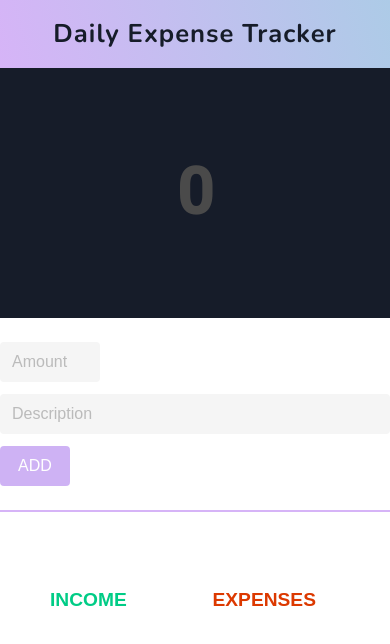
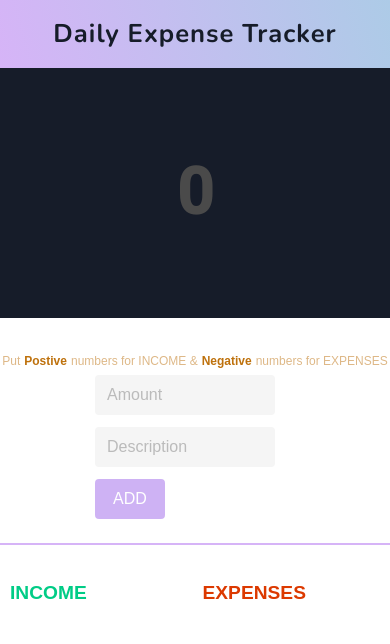
Before and after one commit to namrata9503/daily-expense-ng-app, an Angular app: page / in a window 390 px wide. Shown: the top 644 px of the page. Built offline with nearby package versions, Linux system fonts and the light colour scheme.

Commit message:
added responsive UI

```diff
--- a/src/app/add-item-form/add-item-form.component.html
+++ b/src/app/add-item-form/add-item-form.component.html
@@ -1,22 +1,25 @@
 <form #itemForm="ngForm" (ngSubmit)="onSubmit(itemForm)">
+        <p class="info">Put <strong> Postive </strong> numbers for INCOME & <strong> Negative </strong> numbers for EXPENSES</p>
+
   <div class="field is-horizontal">
     <div class="field-body">
+
       <div class="field is-narrow">
         <p class="control">
-                    <input type="number" name="amount" style="width: 100px;" class="input"
-                     placeholder="Amount"
-                    [ngModel]="item.amount"
+          <input type="number" name="amount" style="width: 100px;" class="input" placeholder="Amount"
+            [ngModel]="item.amount" required>
+
+        </p>
+
+      </div>
+
+      <div class="field  ">
+        <p class="control ">
+          <input type="text" name="description" class="input desc" placeholder="Description" [ngModel]="item.description"
             required>
         </p>
       </div>
-            <div class="field">
-                <p class="control">
-                    <input type="text" name="description"  class="input" placeholder="Description"
-                    [ngModel]="item.description"
-                    required>
-                </p>
-            </div>
-            <div class="field">
+      <div class="field ">
         <button type="submit" class="button" [ngClass]="{ 'is-primary': isNewItem, 'is-success' : !isNewItem }"
           [disabled]="!itemForm.valid">
           <span *ngIf="isNewItem">ADD</span>
--- a/src/app/add-item-form/add-item-form.component.scss
+++ b/src/app/add-item-form/add-item-form.component.scss
@@ -0,0 +1,43 @@
+.info{
+    font-size: 12px;
+    display: block;
+    width: 100%;
+    font-family: 'Play', sans-serif;
+    color: burlywood;
+    margin-top: 10px;
+    margin-bottom: 5px;
+    display: flex;
+    justify-content: center;
+    align-items: center;
+
+    strong{
+        margin: 0 4px 0;
+        color: rgb(190, 113, 12);
+    }
+
+  }
+  @media(max-width: 770px){
+      .field-body{
+          margin: auto;
+          width: 300px;
+
+                 & .input{
+                      width: 280px!important;
+                  }
+
+
+  }
+}
+
+@media(max-width: 410px){
+    .field-body{
+        margin: auto;
+        width: 200px;
+
+               & .input{
+                    width: 180px!important;
+                }
+
+
+}
+}
--- a/src/app/budget-item-list/budget-item-card/budget-item-card.component.scss
+++ b/src/app/budget-item-list/budget-item-card/budget-item-card.component.scss
@@ -4,14 +4,16 @@
   width: 100%;
   display: flex;
   position: relative;
+  font-size: 18px;
 
-  &:hover{
-    .x-icon-button{
-        opacity: 1;
-        transform: scale(1);
+  &:hover {
+    .x-icon-button {
+      opacity: 1;
+      transform: scale(1);
     }
-}
-  .x-icon-button{
+  }
+
+  .x-icon-button {
     position: absolute;
     width: 34px;
     height: 34px;
@@ -26,8 +28,9 @@
     opacity: 0;
     cursor: pointer;
     transition: opacity .2s ease-out, transform .2s ease-out;
-    &:hover{
-        transform: scale(1.2);
+
+    &:hover {
+      transform: scale(1.2);
     }
   }
 
@@ -39,11 +42,12 @@
   width: 100%;
   border-radius: 5px;
   padding: 10px;
+  font-size: 18px;
   cursor: pointer;
   transition: background-color .2s ease-out;
 
-  &:hover{
-      background-color: darken($light-grey, 5%);
+  &:hover {
+    background-color: darken($light-grey, 5%);
   }
 
   .description {
@@ -54,10 +58,33 @@
     align-items: center;
   }
 
+  @media(max-width: 410px) {
+
+  .description {
+      display: flex;
+      flex: 1;
+      margin-left: 10px;
+      font-size: 13px;
+      align-items: center;
+    }
+
+  }
+
   .amount {
     padding: 5px;
     border-radius: 3px;
   }
+  @media(max-width: 410px) {
+
+    .amount {
+        display: flex;
+        flex: 1;
+        margin-left: 10px;
+        font-size: 13px;
+        align-items: center;
+      }
+
+    }
 }
 
 .expense {
--- a/src/app/budget-item-list/budget-item-list.component.scss
+++ b/src/app/budget-item-list/budget-item-list.component.scss
@@ -3,7 +3,7 @@
 .budget-item-section
 {
     display: flex;
-    padding: 50px;
+    padding: 10px;
     align-items: center;
     justify-content: center;
     .budget-item-container{
@@ -17,6 +17,7 @@
             flex-direction: column;
             flex-basis: 0; // for the columns to be the same size, regardless of content
             flex-grow: 1;
+            font-size: 18px;
 
             h1{
                 font-weight: 700;
@@ -32,7 +33,7 @@
             }
         }
         .income-column {
-            margin-right: 35px;
+            margin-right: 15px;
 
             h1 {
                 color: $green;
--- a/src/app/home/home.component.html
+++ b/src/app/home/home.component.html
@@ -7,6 +7,7 @@
 </section>
 
 <section class="add-item-section">
+
     <div class="add-item-container">
         <app-add-item-form style="padding: 30px;" (formSubmit)="addItem($event)"></app-add-item-form>
     </div>
--- a/src/app/home/home.component.scss
+++ b/src/app/home/home.component.scss
@@ -41,13 +41,21 @@
 
 }
 
+
+
 .add-item-section {
-    display: flex;
-  align-items: center;
-  justify-content: center;
+  display: flex;
+    // Horizontally and vertically center the text
+    justify-content: center;
+    align-items: center;
+
+
+
 
   .add-item-container {
       width: 680px;
+      margin-top: 0;
 
-  }
+
+    }
 }
```
Lines whose indentation alone changed are shown as unchanged.
